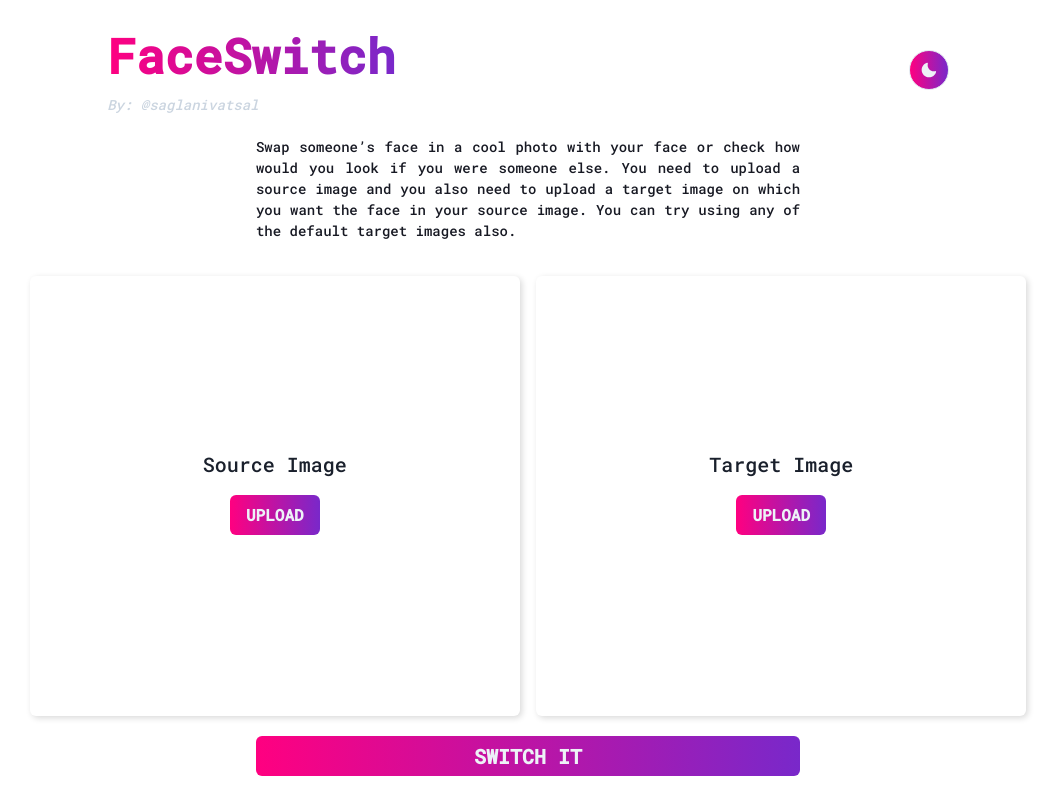
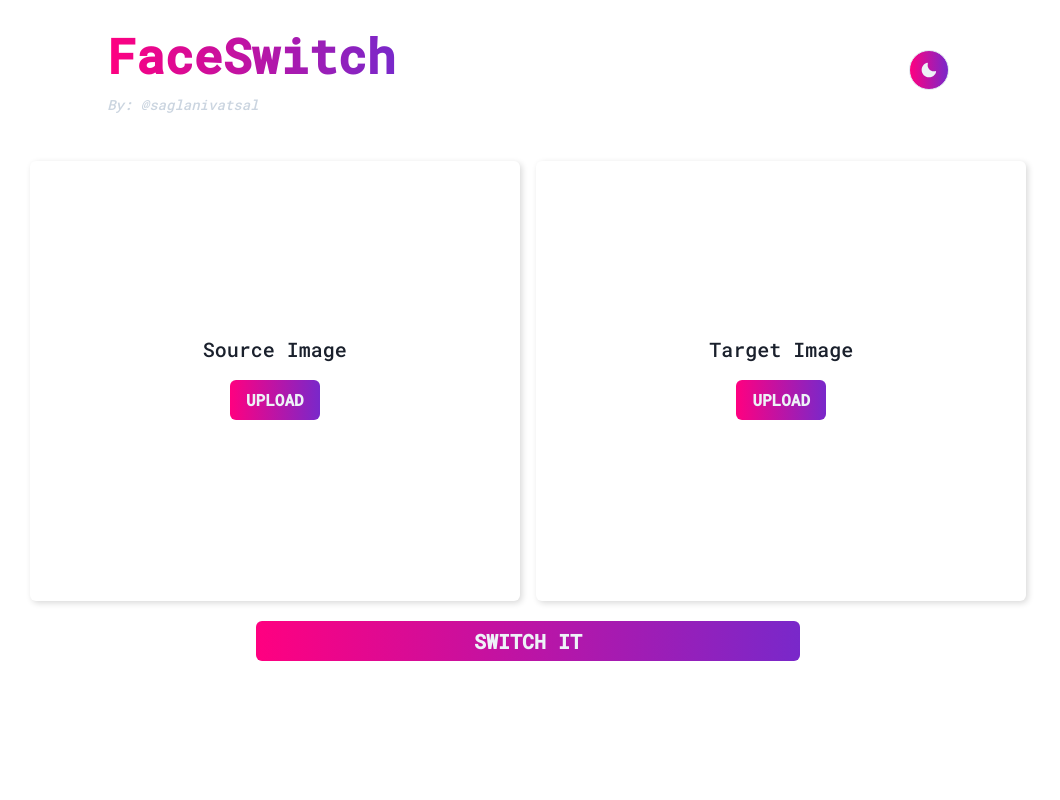
Before and after one commit to vatsalsaglani/Face-Swap-UI, a Next.js app: page / in a window 1280 px wide. Shown: the whole page, without its empty margins (112-1172 px from the left). Built offline with nearby package versions, Linux system fonts and the light colour scheme.

Commit message:
removed face switch brief

```diff
--- a/pages/index.js
+++ b/pages/index.js
@@ -35,23 +35,10 @@ export default function Home() {
   return (
     <Container minWidth="100%">
       <Head>
-        <title>FaceSwap 🎆 🎇</title>
+        <title>FaceSwitch</title>
       </Head>
       <FaceSwapHeader />
       <Container minWidth="85%">
-        <Container>
-          <Text
-            fontSize="sm"
-            color={colorMode === "light" ? "gray.900" : "gray.100"}
-            textAlign="justify"
-          >
-            Swap someone’s face in a cool photo with your face or check how
-            would you look if you were someone else. You need to upload a source
-            image and you also need to upload a target image on which you want
-            the face in your source image. You can try using any of the default
-            target images also.
-          </Text>
-        </Container>
         <Container minWidth="100%">
           <SimpleGrid spacing={4} mt="15px" minChildWidth="35vh">
             <SourceCard />
```
